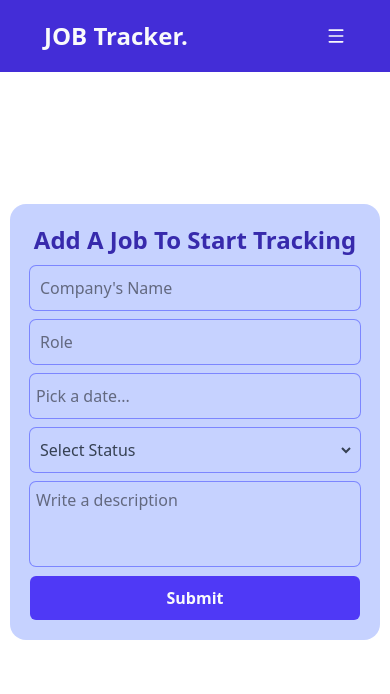
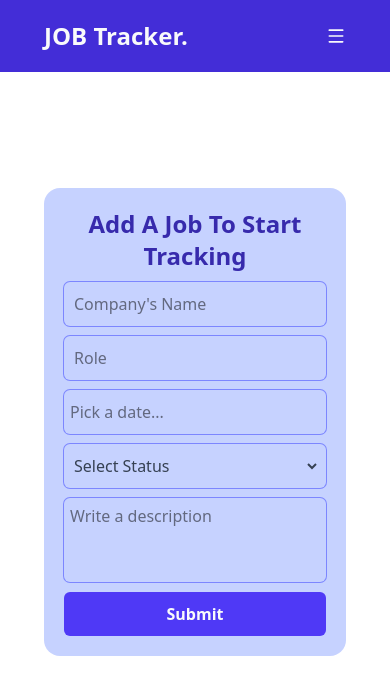
Before and after one commit to mubarakq/Job-Tracker, a React (Vite) app: page /Add in a window 390 px wide. Shown: the top 694 px of the page. Built offline with nearby package versions, Linux system fonts and the light colour scheme.

Commit message:
normal page

```diff
--- a/src/pages/Add.tsx
+++ b/src/pages/Add.tsx
@@ -13,7 +13,7 @@ const Add = () => {
         <Nav className="w-full max-w-7xl bg-indigo-700 px-11 flex items-center justify-between"/>
       </div>
       <div className="w-full flex justify-center">
-      <section className="w-full h-dvh flex items-center justify-center p-2.5 md:pt-30">
+      <section className="w-full h-dvh flex items-center justify-center p-2.5 px-11 md:pt-30">
           <form action="" className="w-lg p-5 bg-indigo-200 rounded-2xl flex flex-col gap-2.5" >
             <h2 className="text-2xl text-center font-bold text-indigo-800">Add A Job To Start Tracking</h2>
             <Input type="text" name="" placeHolder="Company's Name" onChange={()=>{}} className="focus:bg-indigo-300  outline-none w-full p-2.5 ring-1 ring-indigo-400 rounded-md" required={true} />
```
